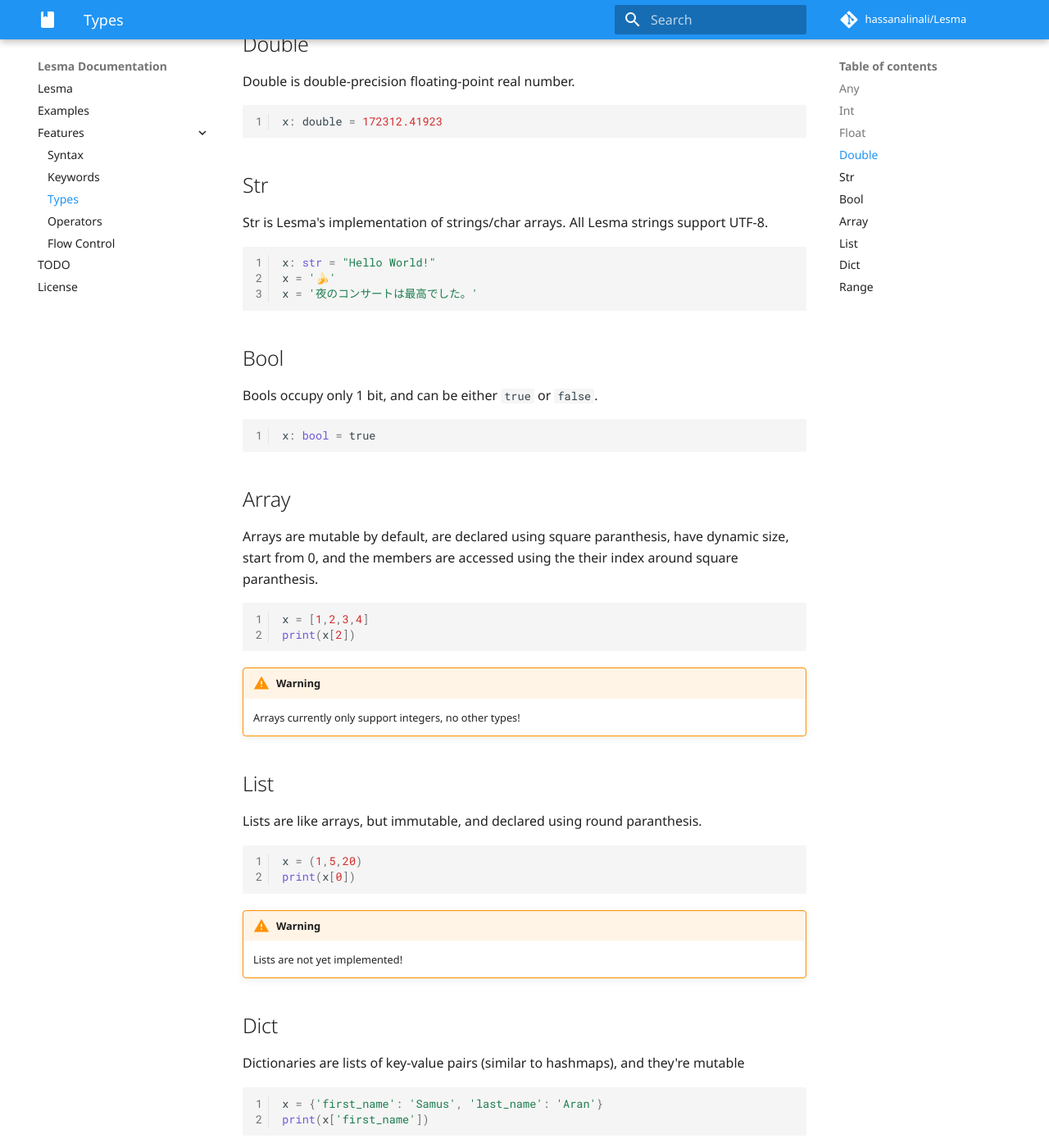
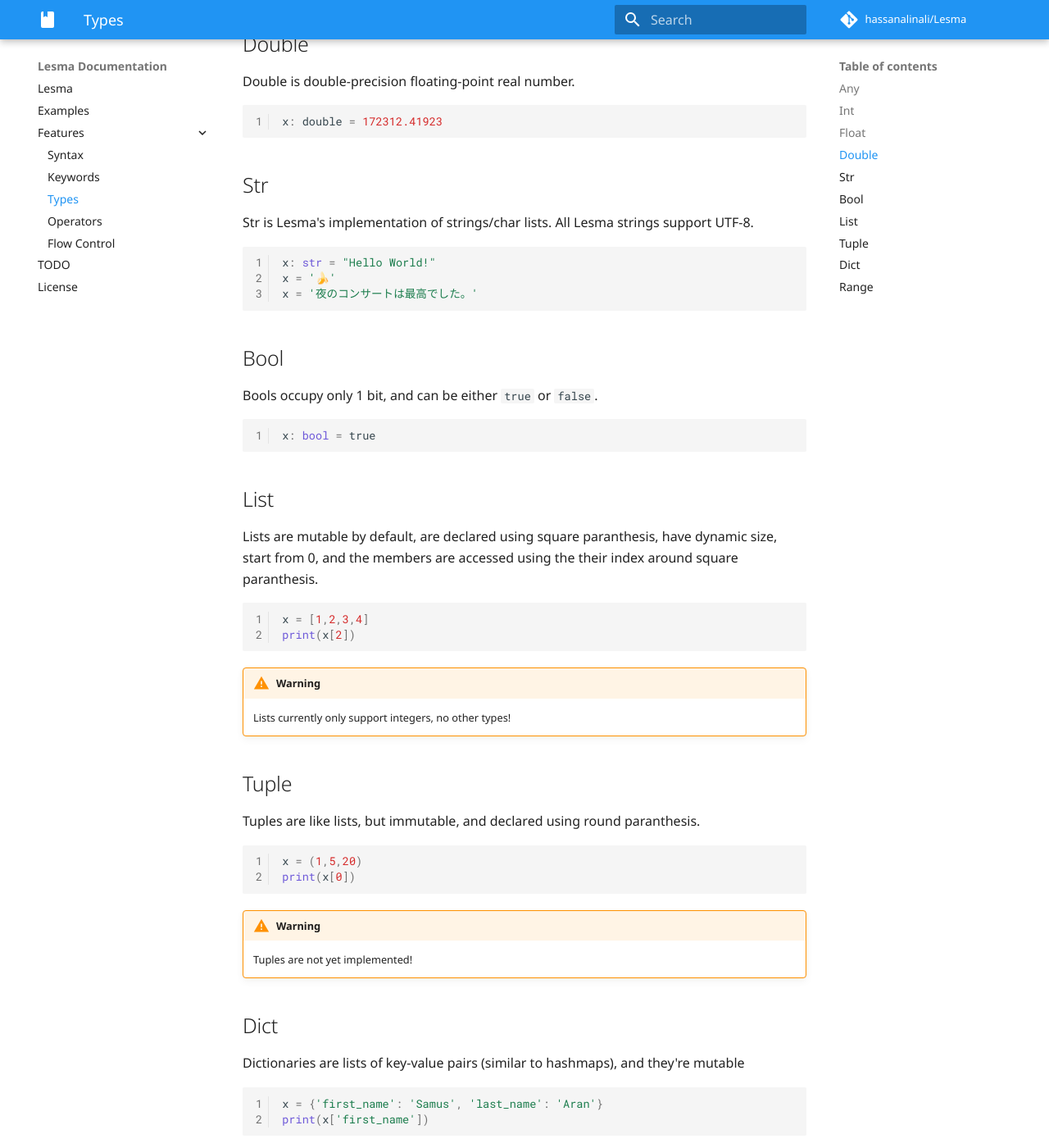
Before and after one commit to alinalihassan/pyLesma, an MkDocs documentation site: the page built from docs/features/types.md, in a window 1280 px wide and 1400 px high, scrolled down 1720 px. Shown: the whole window at 82% size. Built offline with MkDocs 1.6.1 and Material for MkDocs 9.7.7, drawn with Linux system fonts in a browser that asks for light colours; comment, search, counter and statistics services are not loaded.

Commit message:
Changed naming from array->list and list->tuple, changed docs

````diff
--- a/docs/features/types.md
+++ b/docs/features/types.md
@@ -13,8 +13,8 @@ The type must be either a user-defined alias, struct or class, or a built-in typ
 - `Float`
 - `Str`
 - `Bool`
-- `Array`
 - `List`
+- `Tuple`
 - `Dict`
 - `Range`
 
@@ -60,7 +60,7 @@ x: double = 172312.41923
 ```
 
 ## Str
-Str is Lesma's implementation of strings/char arrays. All Lesma strings support UTF-8.
+Str is Lesma's implementation of strings/char lists. All Lesma strings support UTF-8.
 
 ```py
 x: str = "Hello World!"
@@ -74,8 +74,8 @@ Bools occupy only 1 bit, and can be either `true` or `false`.
 x: bool = true
 ```
 
-## Array
-Arrays are mutable by default, are declared using square paranthesis, have dynamic size, start from 0, and the members are accessed using the their index around square paranthesis.
+## List
+Lists are mutable by default, are declared using square paranthesis, have dynamic size, start from 0, and the members are accessed using the their index around square paranthesis.
 
 ```py
 x = [1,2,3,4]
@@ -83,10 +83,10 @@ print(x[2])
 ```
 
 !!! warning
-	Arrays currently only support integers, no other types!
+	Lists currently only support integers, no other types!
 
-## List
-Lists are like arrays, but immutable, and declared using round paranthesis.
+## Tuple
+Tuples are like lists, but immutable, and declared using round paranthesis.
 
 ```py
 x = (1,5,20)
@@ -94,7 +94,7 @@ print(x[0])
 ```
 
 !!! warning
-	Lists are not yet implemented!
+	Tuples are not yet implemented!
 
 ## Dict
 Dictionaries are lists of key-value pairs (similar to hashmaps), and they're mutable
````
Also changed, not shown: docs/TODO.md (+4 -4 lines), docs/examples.md (+2 -2 lines), 8 other files.
